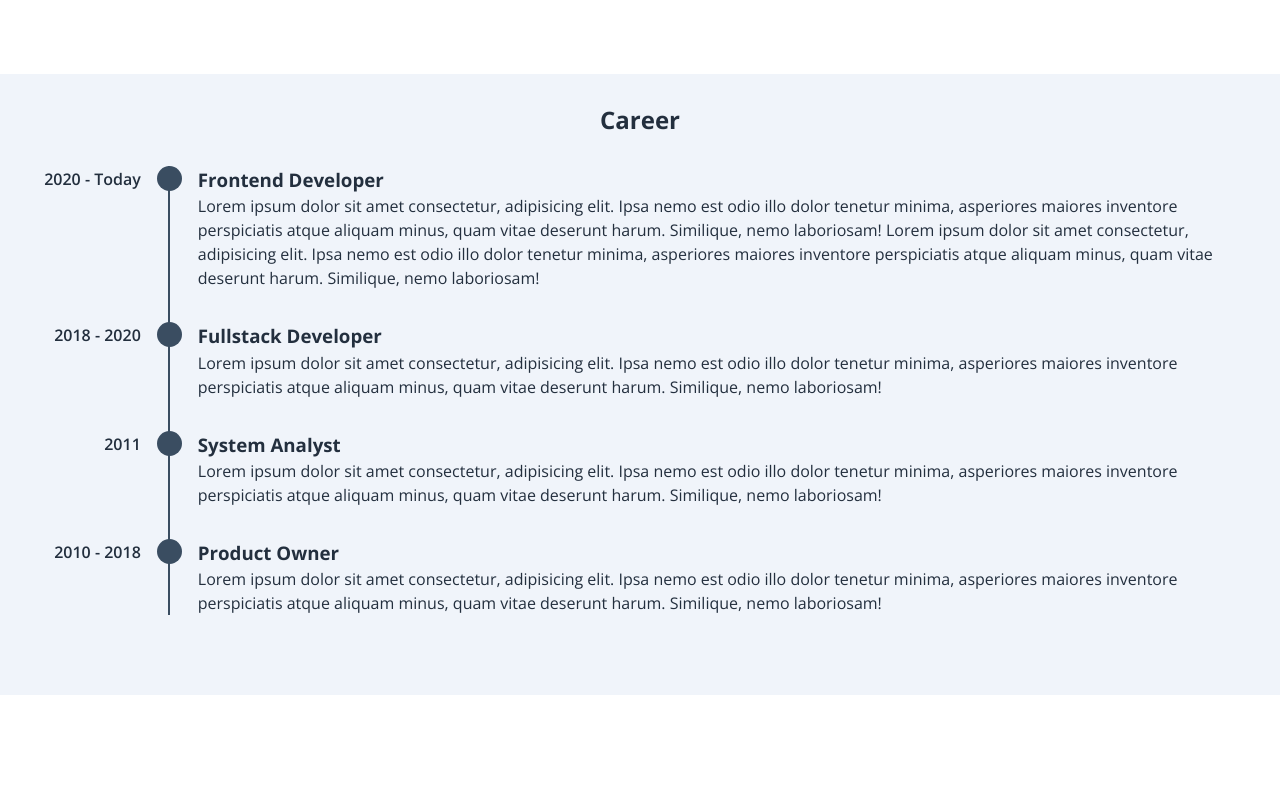
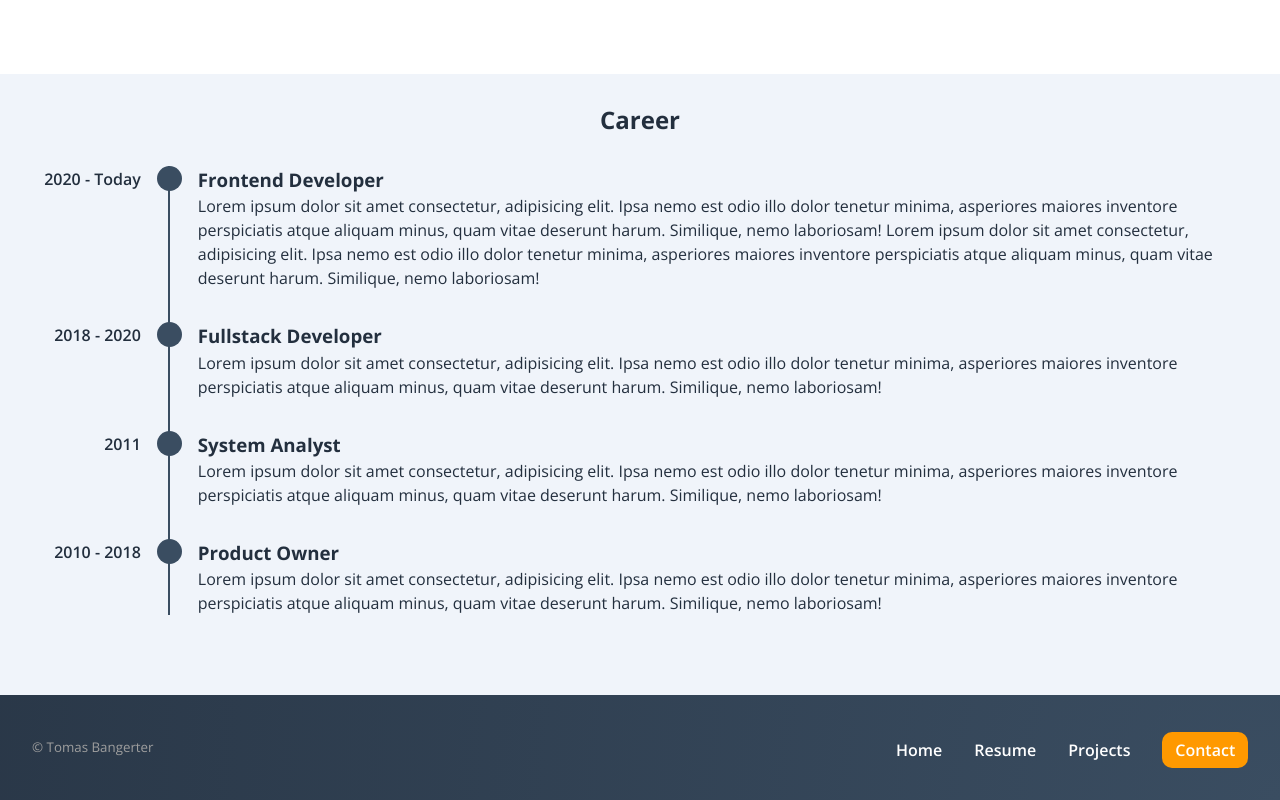
Before and after one commit to tommynueve/personal-website, a Next.js app: page / in a window 1280 px wide. Shown: the part 1364-2164 px from the top of the page. Before the commit the page ends 2059 px from the top, so only its background shows below. Built offline with nearby package versions, Linux system fonts and the light colour scheme.

Commit message:
Added footer for desktop only.

```diff
--- /dev/null
+++ b/sections/layout/Footer.module.scss
@@ -0,0 +1,18 @@
+@use '@styles/colors';
+@use '@styles/mixins';
+@use '@styles/breakpoints';
+
+.container {
+  display: none;
+  max-width: map-get(breakpoints.$breakpoints, 'lg');
+  margin: 0 auto;
+  padding: 2rem;
+  small {
+    color: colors.$grey;
+  }
+  @include mixins.mq(sm) {
+    justify-content: space-between;
+    display: flex;
+    align-items: center;
+  }
+}
--- /dev/null
+++ b/sections/layout/Footer.tsx
@@ -0,0 +1,13 @@
+import MainNavbar from '@components/navbar/MainNavbar';
+import style from './Footer.module.scss';
+
+const Footer = () => {
+  return (
+    <footer className={style.container}>
+      <small>&copy; Tomas Bangerter</small>
+      <MainNavbar />
+    </footer>
+  );
+};
+
+export default Footer;
--- a/sections/layout/index.tsx
+++ b/sections/layout/index.tsx
@@ -1,4 +1,5 @@
 import BottomNavbar from '@components/navbar/BottomNavbar';
+import Footer from './Footer';
 import Header from './Header';
 import style from './Layout.module.scss';
 
@@ -7,6 +8,7 @@ const Layout: React.FC = ({ children }) => {
     <div className={style.layout}>
       <Header />
       <main>{children}</main>
+      <Footer />
       <BottomNavbar />
     </div>
   );
```
